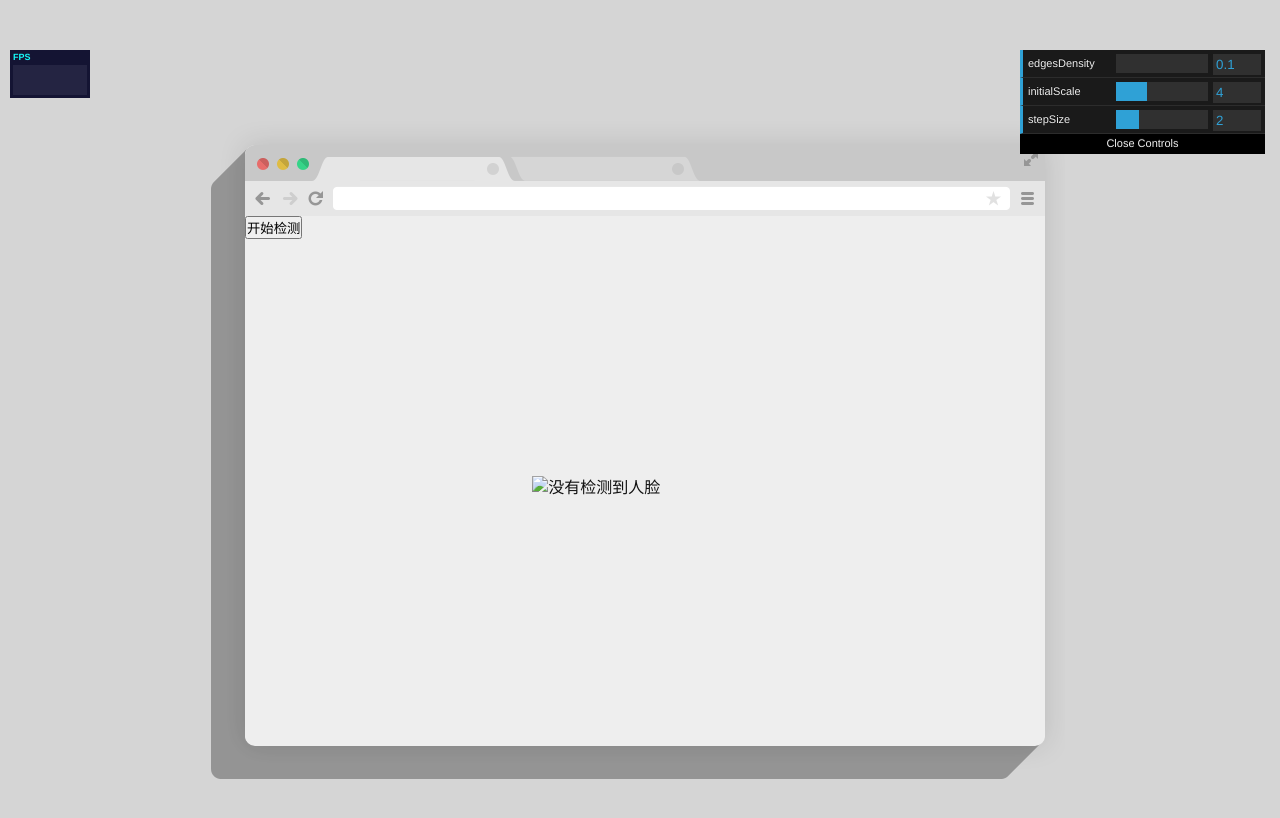
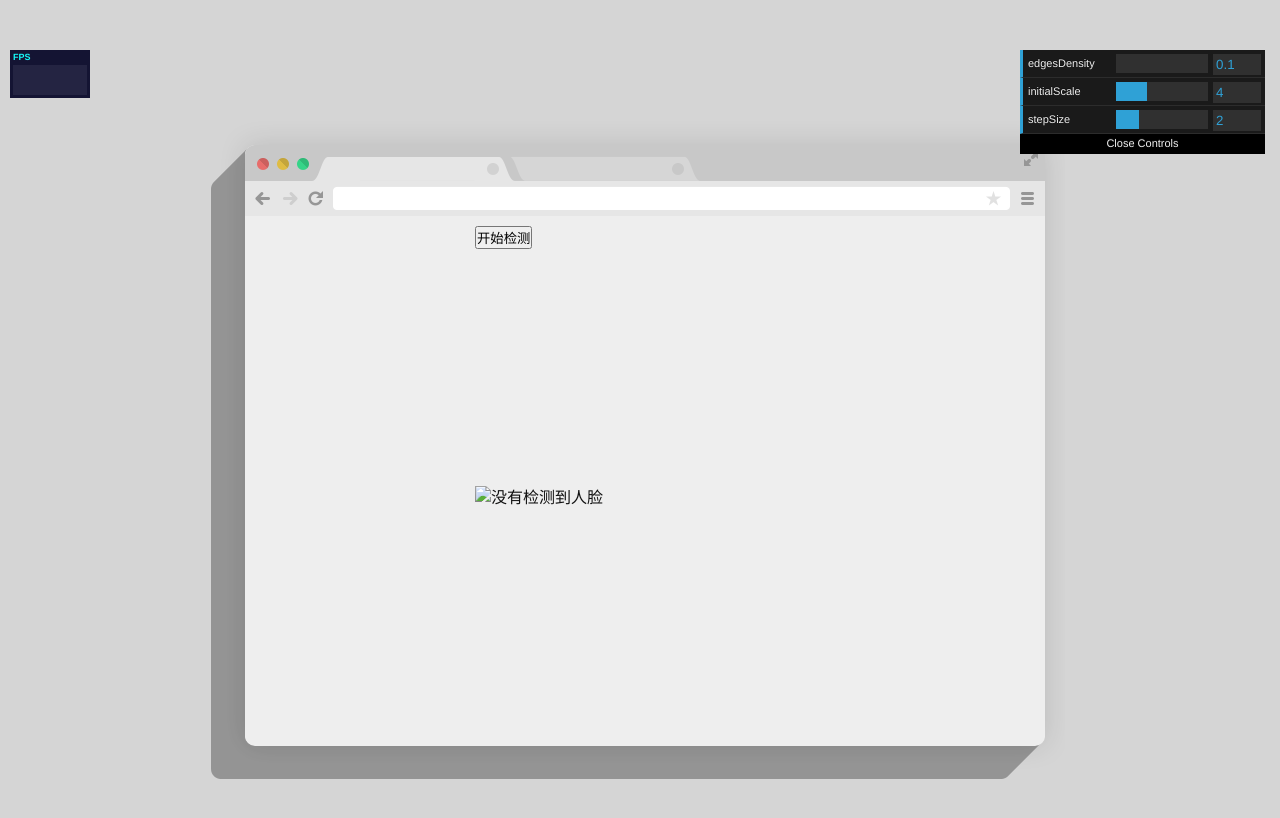
Before and after one commit to iporer/iporer.github.io, a Jekyll site: the page built from index.html, in a window 1280 px wide. Shown: the top 818 px of the page. Built offline with Jekyll 4.4.1, drawn with Linux system fonts in a browser that asks for light colours.

Commit message:
Update head.html

```diff
--- a/_includes/head.html
+++ b/_includes/head.html
@@ -16,14 +16,19 @@
   <link rel="canonical" href="{{ page.url | replace:'index.html','' | prepend: site.baseurl | prepend: site.url }}">
   <link rel="alternate" type="application/rss+xml" title="{{ site.title }}" href="{{ "/feed.xml" | prepend: site.baseurl | prepend: site.url }}">
   <style>
-  video, canvas {
+  #btnTrack {
     margin-left: 230px;
-    margin-top: 20px;
+    margin-top: 10px;
+    position: absolute;
+  }
+  video {
+    margin-left: 230px;
+    margin-top: 30px;
     position: absolute;
   }
   img {
     margin-left: 230px;
-    margin-top: 260px;
+    margin-top: 270px;
     position: absolute;
   }
   </style>
```
